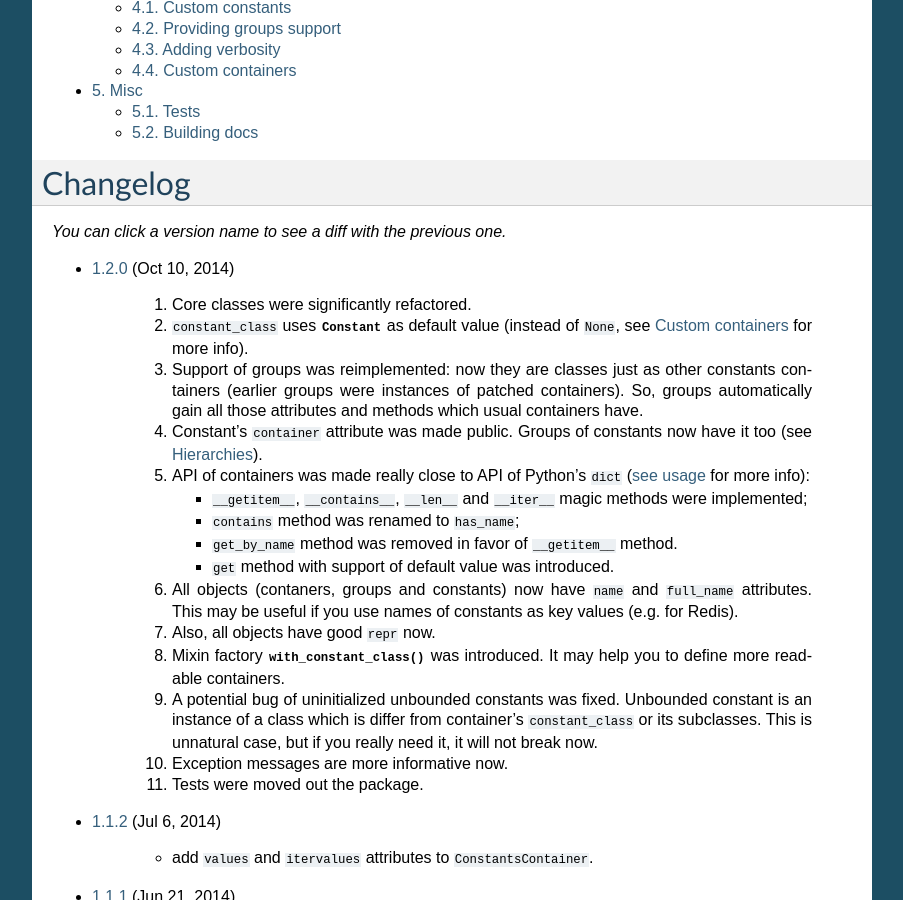
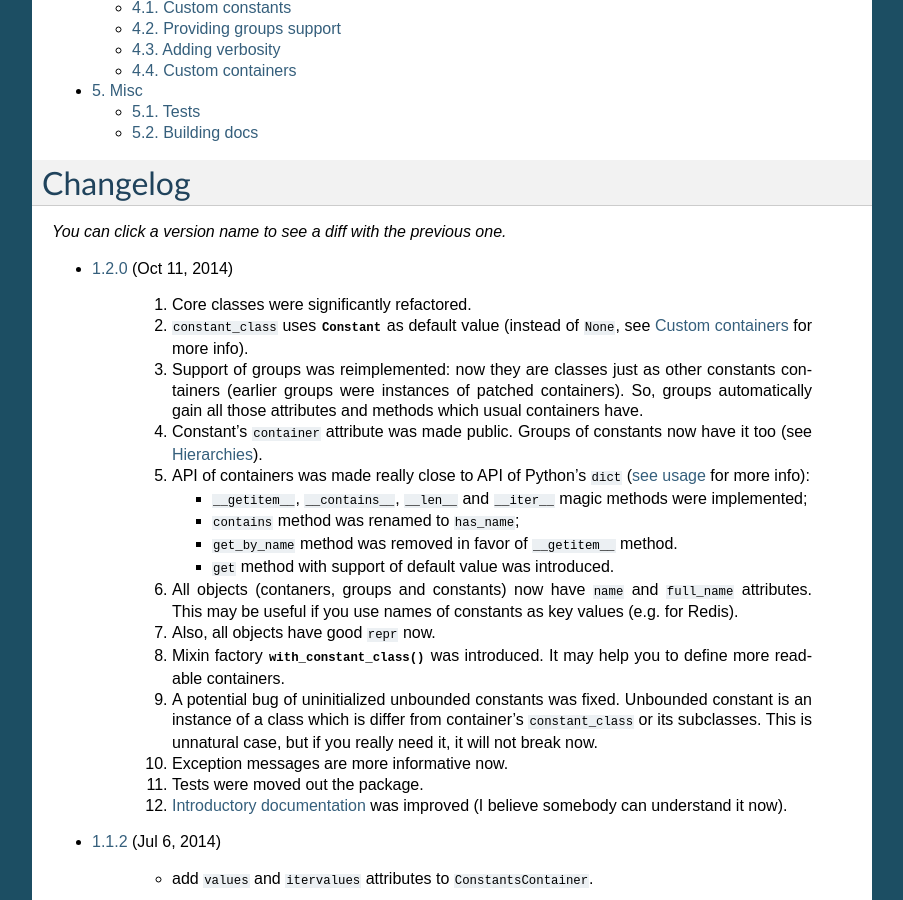
Before and after one commit to o3bvv/candv, a Sphinx documentation site: the page built from docs/index.rst, in a window 1280 px wide and 900 px high, scrolled down 484 px. Shown: the whole window, without its empty margins (198-1101 px from the left). Built offline with Sphinx 7.4.7, drawn with Linux system fonts in a browser that asks for light colours.

Commit message:
update docs

```diff
--- a/docs/dive-in.rst
+++ b/docs/dive-in.rst
@@ -1,3 +1,5 @@
+.. _dive-in:
+
 Dive in
 =======
 
--- a/docs/index.rst
+++ b/docs/index.rst
@@ -26,7 +26,7 @@ Changelog
 
 *You can click a version name to see a diff with the previous one.*
 
-* `1.2.0`_ (Oct 10, 2014)
+* `1.2.0`_ (Oct 11, 2014)
 
    #. Core classes were significantly refactored.
    #. ``constant_class`` uses :class:`~candv.base.Constant` as default value
@@ -58,6 +58,8 @@ Changelog
       really need it, it will not break now.
    #. Exception messages are more informative now.
    #. Tests were moved out the package.
+   #. :ref:`Introductory documentation <dive-in>` was improved (I believe
+      somebody can understand it now).
 
 * `1.1.2`_ (Jul 6, 2014)
 
```
